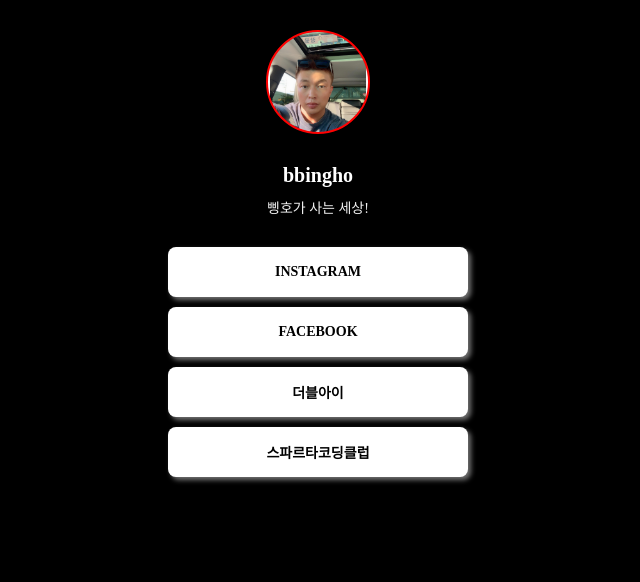
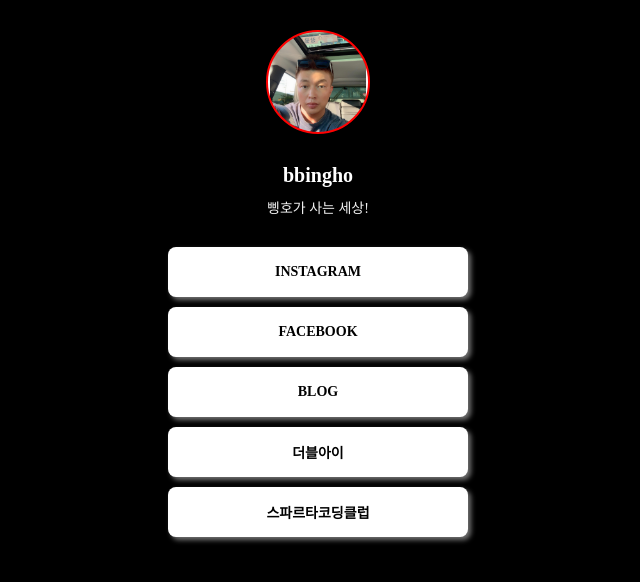
Before and after one commit to bbingho/mypage, a plain HTML site: page index.html in a window 1280 px wide. Shown: the whole page, without its empty margins (322-962 px from the left). Drawn offline with Linux system fonts and the light colour scheme; a web font is replaced by a local one.

Commit message:
Update index.html

```diff
--- a/index.html
+++ b/index.html
@@ -76,6 +76,7 @@
 		<p class="sub">삥호가 사는 세상!</p>
 		<a target="_blank" href="https://www.instagram.com/_bbdog/">INSTAGRAM</a>
 		<a target="_blank" href="https://www.facebook.com/bbingho/">FACEBOOK</a>
+		<a target="_blank" href="https://blog.naver.com/bbingho">BLOG</a>
 		<a target="_blank" href="http://www.doublei.co.kr/">더블아이</a>
 		<a target="_blank" href="https://spartacodingclub.kr/">스파르타코딩클럽</a>
 	</div>
```
